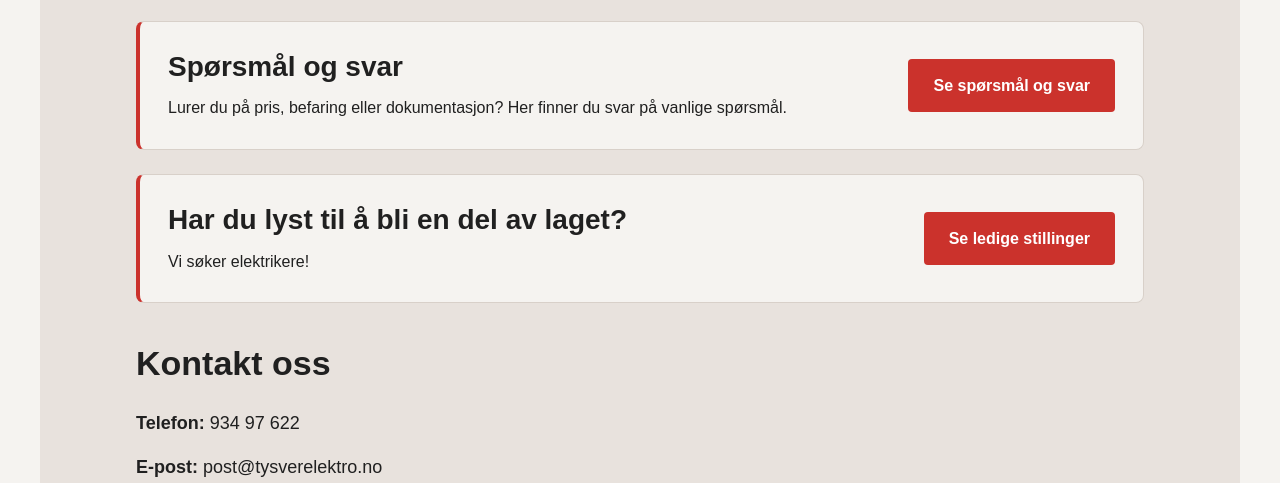
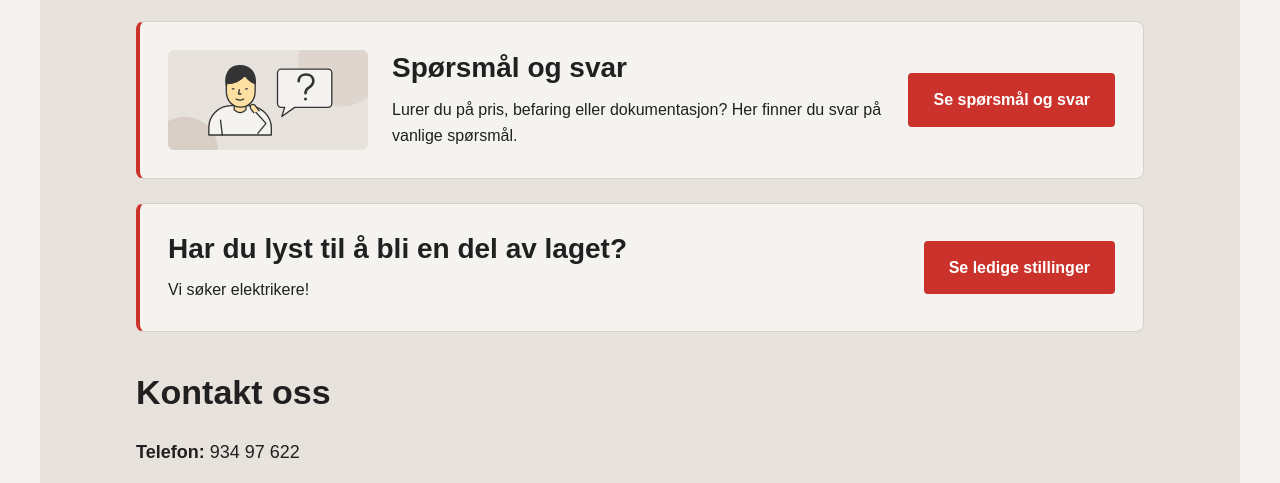
Before and after one commit to spannagutten/tysverelektro, a website: page public/index.html in a window 1280 px wide. Shown: the part 1772-2255 px from the top of the page. Drawn offline with Linux system fonts and the light colour scheme.

Commit message:
bilde q&a

```diff
--- a/public/index.html
+++ b/public/index.html
@@ -159,6 +159,7 @@
                     <a class="button" href="/guider">Se guidene</a>
                 </section>
                 <section class="home-promo home-promo-faq" aria-labelledby="home-faq-heading">
+                    <img class="home-guides-image" src="/images/guider/sporsmal-og-svar.svg" alt="Illustrasjon av en person som tenker, med et spørsmålstegn i en snakkeboble" width="1200" height="600" loading="lazy" decoding="async">
                     <div>
                         <h2 id="home-faq-heading">Spørsmål og svar</h2>
                         <p>Lurer du på pris, befaring eller dokumentasjon? Her finner du svar på vanlige spørsmål.</p>
```
Also changed, not shown: public/images/guider/sporsmal-og-svar.svg (added).
